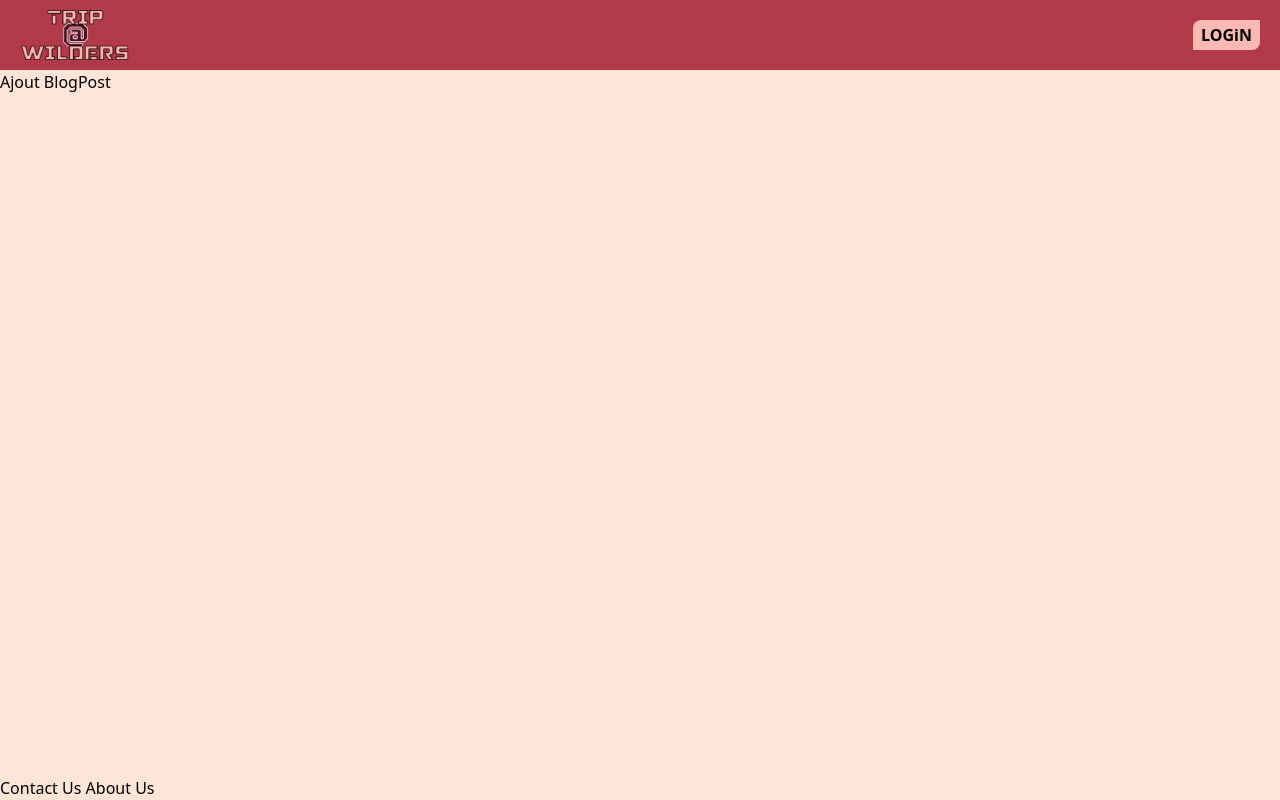
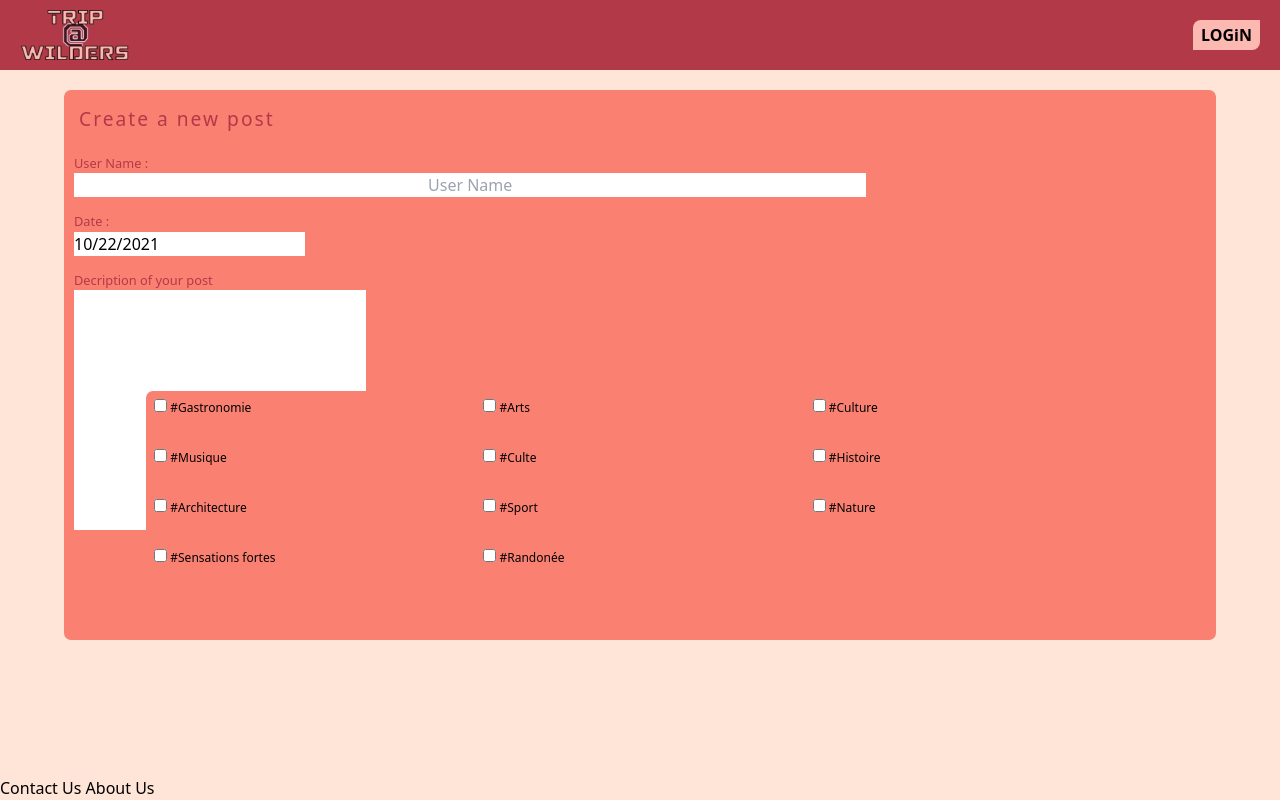
Before and after one commit to WildCodeSchool/lyon-js-sept21-p2-g2-front, a React (Create React App) app: page /add-post in a window 1280 px wide. Built offline with nearby package versions, Linux system fonts and the light colour scheme; the HTML template or start-up script is replaced by a standard one.

Commit message:
commit before stop for workshop

```diff
--- a/package.json
+++ b/package.json
@@ -12,6 +12,7 @@
     "@testing-library/react": "^11.1.0",
     "@testing-library/user-event": "^12.1.10",
     "react": "^17.0.2",
+    "react-datepicker": "^4.3.0",
     "react-dom": "^17.0.2",
     "react-router-dom": "^5.3.0",
     "react-scripts": "4.0.3",
--- /dev/null
+++ b/src/components/CreateNewPost.jsx
@@ -0,0 +1,12 @@
+import React from 'react';
+import NewPostForm from './NewPostForm';
+
+const CreateNewPost = () => {
+  return (
+    <div>
+      <NewPostForm />
+    </div>
+  );
+};
+
+export default CreateNewPost;
--- /dev/null
+++ b/src/components/DatePicker.jsx
@@ -0,0 +1,15 @@
+import { React, useState } from 'react';
+import ReactDatePicker from 'react-datepicker';
+import 'react-datepicker/dist/react-datepicker.css';
+
+const DatePicker = () => {
+  const [startDate, setStartDate] = useState(new Date());
+  return (
+    <ReactDatePicker
+      selected={startDate}
+      onChange={(date) => setStartDate(date)}
+    />
+  );
+};
+
+export default DatePicker;
--- /dev/null
+++ b/src/components/NewPostForm.css
@@ -0,0 +1,45 @@
+.contact-form {
+  height: 550px;
+  width: 90%;
+  margin-left: auto;
+  margin-right: auto;
+  margin-top: 20px;
+  background-color: salmon;
+  border-radius: 7px;
+  padding: 10px;
+}
+
+h3 {
+  font-weight: 400;
+  margin-top: 15px;
+}
+
+#post-title {
+  text-align: left;
+  margin: 5px;
+  letter-spacing: 2px;
+  font-weight: 500;
+}
+
+#name {
+  width: 70%;
+  text-align: center;
+}
+
+.form-content {
+  display: flex;
+  flex-direction: column;
+  justify-content: center;
+}
+#tagList-import {
+  margin: -15px;
+  font-size: 1px;
+}
+
+#text-add {
+  height: 150px;
+  width: 90%;
+}
+
+.taglist {
+}
--- /dev/null
+++ b/src/components/NewPostForm.jsx
@@ -0,0 +1,36 @@
+import React from 'react';
+import DatePicker from './DatePicker';
+import TagList from './TagList';
+
+import './NewPostForm.css';
+
+const NewPostForm = () => {
+  return (
+    <form className="contact-form">
+      <h2 id="post-title">Create a new post</h2>
+      <div className="form-content">
+        <h3>User Name :</h3>
+        <input
+          type="text"
+          id="name"
+          name="UserName"
+          // onChange={(e) => setName(e.target.value)}
+          placeholder="User Name"
+          autoComplete="off"
+        />
+        <div id="date-picker">
+          <h3>Date :</h3> <DatePicker />
+        </div>
+        <div id="text-add">
+          <h3>Decription of your post</h3>
+          <textarea name="new-post" id="new-post-area" cols="30" rows="10" />
+        </div>
+        <div id="tagList-import">
+          <TagList />
+        </div>
+      </div>
+    </form>
+  );
+};
+
+export default NewPostForm;
--- a/src/components/routes/AddBlogPost.jsx
+++ b/src/components/routes/AddBlogPost.jsx
@@ -1,7 +1,8 @@
 import React from 'react';
+import CreateNewPost from '../CreateNewPost';
 
 const AddBlogPost = () => {
-  return <div>Ajout BlogPost</div>;
+  return <CreateNewPost />;
 };
 
 export default AddBlogPost;
--- a/src/index.css
+++ b/src/index.css
@@ -44,3 +44,7 @@ h2 {
   font-size: 1.2rem;
   margin-top: -0.5rem;
 }
+h3 {
+  color: var(--accentShade);
+  font-size: 0.8rem;
+}
```
Also changed, not shown: 2 other files (tests, documents, lock files or other folders).
